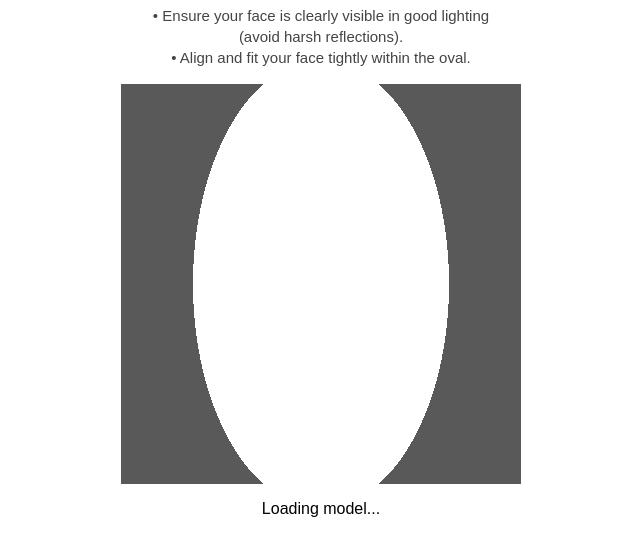
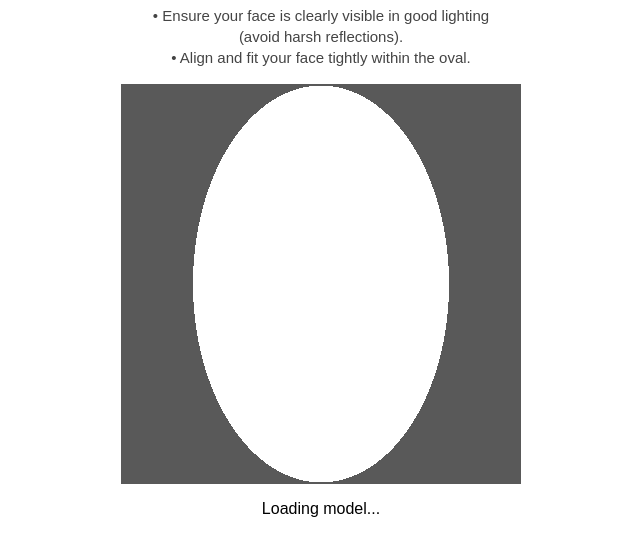
Before and after one commit to ArjunJagdale/SPOOF, a plain HTML site: page index.html in a window 1280 px wide. Shown: the part 62-618 px from the top of the page, without its empty margins (319-959 px from the left). Drawn offline with Linux system fonts and the light colour scheme; a script that the page names is missing.

Commit message:
Update index.html

```diff
--- a/index.html
+++ b/index.html
@@ -32,7 +32,7 @@
     /* Dark overlay with transparent oval cutout */
     background:
       radial-gradient(
-        ellipse 40% 70% at center,
+        ellipse 40% 62% at center,
         transparent 0%,
         transparent 80%,
         rgba(0,0,0,0.65) 61%
```
